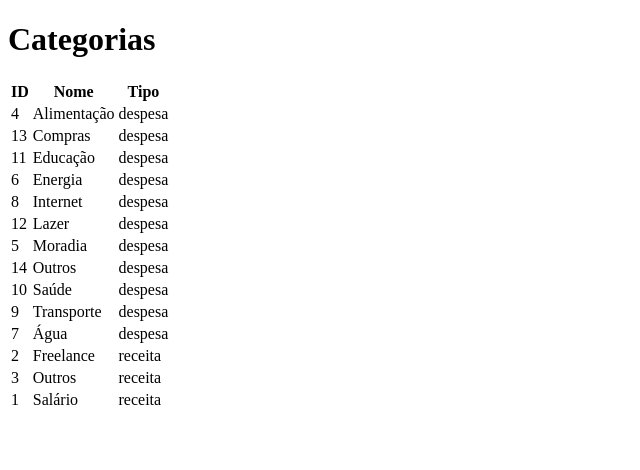
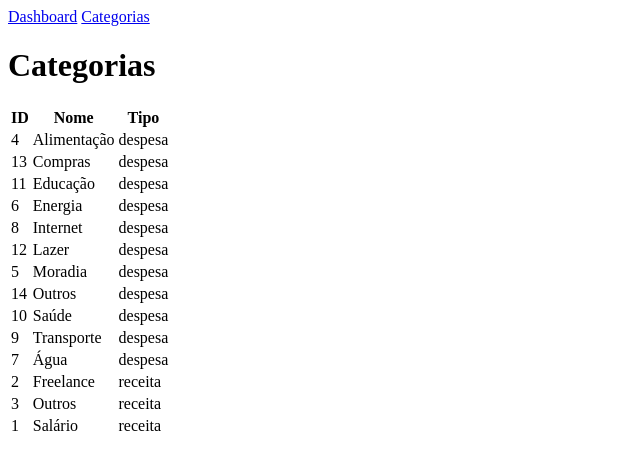
Before and after one commit to erica-luuz/sistema-financeiro, a Flask app: page /categorias in a window 1280 px wide. Shown: the top 470 px of the page, without its empty margins (0-640 px from the left). Run offline with Flask 3, Linux system fonts and the light colour scheme; data comes from the database, SQL or seed files in the repository.

Commit message:
Etapa 3: template base com menu e dasboard

```diff
--- a/app.py
+++ b/app.py
@@ -5,7 +5,7 @@ app = Flask(__name__)   # cria a aplicação (o "servidor")
 
 @app.route("/")   # quando acessarem o endereço "/"...
 def dashboard():  # ...o Flask executa esta função...
-    return "Finanças da casa"   # ...e devolve este texto ao navegador
+    return render_template("dashboard.html")  # ..e devolve a página montada pelo template
 
 
 @app.route("/categorias")
@@ -15,8 +15,7 @@ def categorias():                                            # nome da função
         "SELECT id, nome, tipo FROM categorias ORDER BY tipo, nome"   # ordenar por tipo e depois por nome
     ).fetchall()
     conn.close()                                        # fechar a conexão
-    return render_template("categorias.html", categorias=categorias)          # nome do arquivo do template
-
+    return render_template("categorias.html", categorias=categorias)          # mas agora a rota devolve uma página montada a partir de um template
 
 if __name__ == "__main__":
     app.run(debug=True)
--- /dev/null
+++ b/templates/base.html
@@ -0,0 +1,18 @@
+<!DOCTYPE html>
+<html lang="pt-BR">
+<head>
+    <meta charset="UTF-8">
+    <meta name="viewport" content="width=device-width, initial-scale=1.0">
+    <title>{% block titulo %}{% endblock %} | Finanças da Casa</title>
+</head>
+<body>
+    <nav>
+        <a href="{{ url_for('dashboard') }}">Dashboard</a>
+        <a href="{{ url_for('categorias') }}">Categorias</a>
+    </nav>
+
+    <main>
+        {% block conteudo %}{% endblock %}
+    </main>
+</body>
+</html>
--- a/templates/categorias.html
+++ b/templates/categorias.html
@@ -1,11 +1,9 @@
-<!DOCTYPE html>
-<html lang="pt-BR">
-<head>
-    <meta charset="UTF-8">
-    <title>Categorias</title>
-</head>
-<body>
-    <h1>Categorias</h1>
+{% extends "base.html" %}
+
+{% block titulo %}Categorias{% endblock %}
+
+{% block conteudo %}
+<h1>Categorias</h1>
 
     <table>
         <tr>
@@ -21,5 +19,5 @@
         </tr>
         {% endfor %}
     </table>
-</body>
-</html>
+
+{% endblock %}
```
Also changed, not shown: templates/dashboard.html (added, +11 -0 lines).
